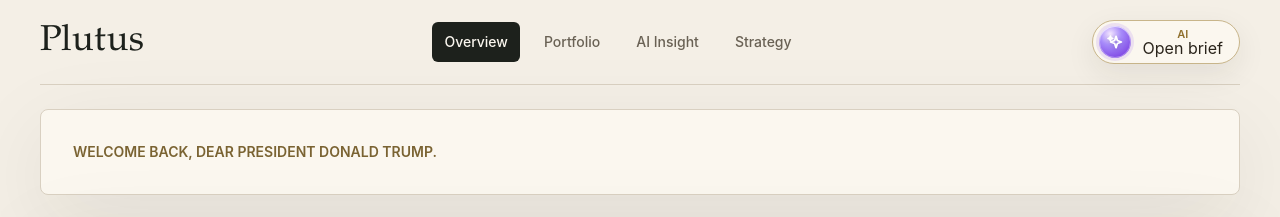
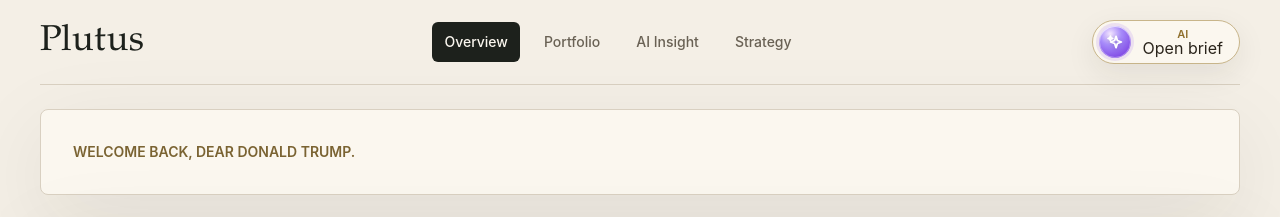
Before and after one commit to lzc-nus/Plutus, a Next.js app in the folder frontend/: page / in a window 1280 px wide. Shown: the top 217 px of the page. Built offline with nearby package versions, Linux system fonts and the light colour scheme.

Commit message:
Update frontend/src/app/page.tsx

```diff
--- a/frontend/src/app/page.tsx
+++ b/frontend/src/app/page.tsx
@@ -70,7 +70,7 @@ function OverviewPage({ onNavigate }: { onNavigate: (page: PageKey) => void }) {
       <section className="relative overflow-hidden rounded-lg border border-[#d9d0c1] bg-[#fbf7ef] p-6 shadow-[0_24px_90px_rgba(43,34,24,0.08)] sm:p-8">
         <div className="relative max-w-4xl">
           <p className="text-sm font-semibold uppercase text-[#7a6332]">
-            Welcome back, dear {user.position} {user.name}.
+            Welcome back, dear {user.name}.
           </p>
         </div>
       </section>
```
